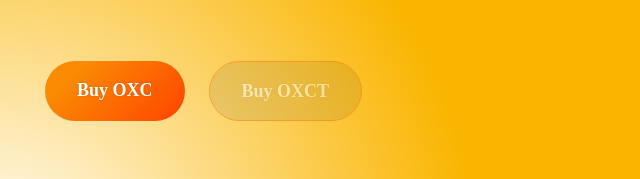
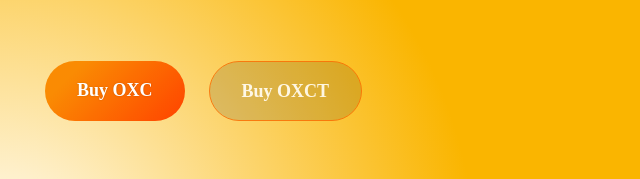
Before and after one commit to oxctoken/web, a plain HTML site: page index.html in a window 1280 px wide. Shown: the part 2059-2238 px from the top of the page, 3-643 px from the left. Drawn offline with Linux system fonts and the light colour scheme.

Commit message:
Initial commit

```diff
--- a/index.html
+++ b/index.html
@@ -108,8 +108,10 @@ html, body {
 .left_wrap .btn_wrap a.disable {
     cursor: not-allowed;
     background: rgba(0,0,0,.15);
+    border: solid 1px rgba(0,0,0,.15);
     border-color: transparent;
-    opacity: .5;
+    opacity: .85;
+    text-shadow: none;
 }
 .left_wrap .btn_wrap a:first-child {
     background: linear-gradient(135deg, #fa8b03 20%, #ff4300);
```
